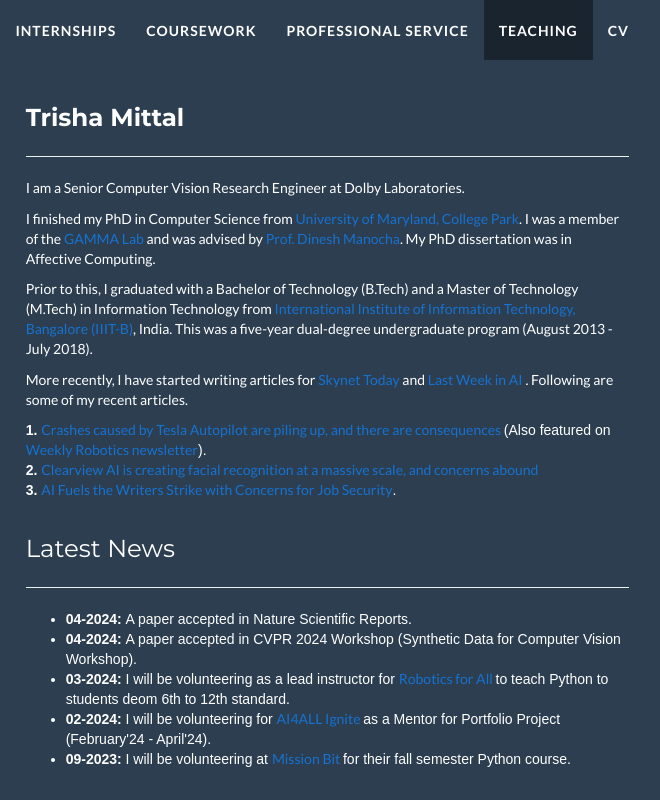
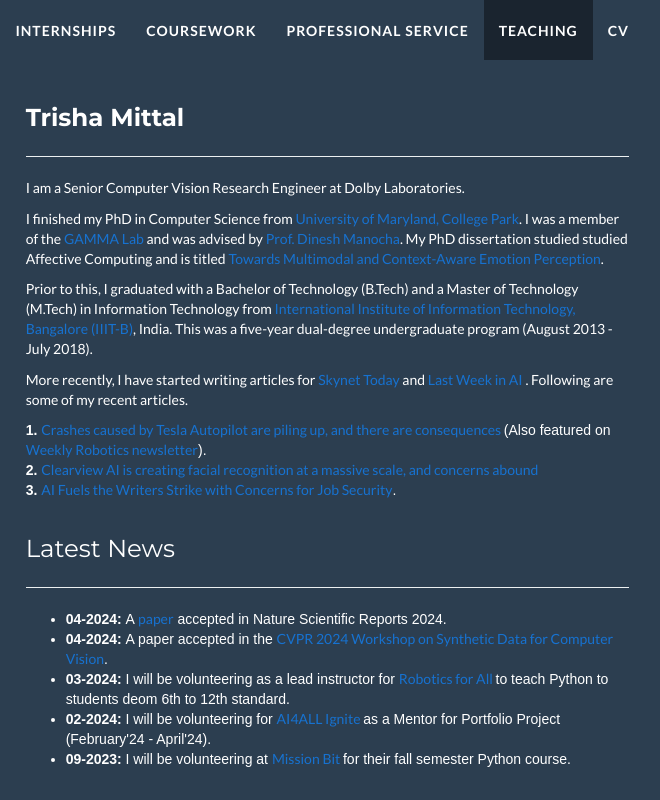
Before and after one commit to TrishaMittal/trishamittal.github.io, a plain HTML site: page index.html in a window 1280 px wide. Shown: the top 800 px of the page, 471-1131 px from the left. Drawn offline with nearby package versions, Linux system fonts and the light colour scheme; some icons are missing.

Commit message:
edit suggetsions

```diff
--- a/index.html
+++ b/index.html
@@ -73,7 +73,7 @@
 
 			I am a Senior Computer Vision Research Engineer at Dolby Laboratories. <p>
 
-			I finished my PhD in Computer Science from<a href="https://gradschool.umd.edu/"> University of Maryland, College Park</a>. I was a member of the <a href="https://gamma.umd.edu/"> GAMMA Lab</a> and was advised by <a href="https://www.cs.umd.edu/people/dmanocha"> Prof. Dinesh Manocha</a>. My PhD dissertation was in Affective Computing.<p>
+			I finished my PhD in Computer Science from<a href="https://gradschool.umd.edu/"> University of Maryland, College Park</a>. I was a member of the <a href="https://gamma.umd.edu/"> GAMMA Lab</a> and was advised by <a href="https://www.cs.umd.edu/people/dmanocha"> Prof. Dinesh Manocha</a>. My PhD dissertation studied studied Affective Computing and is titled <a href="https://www.proquest.com/openview/dac6a9f927362862826ba5337a7dfdf1/1?pq-origsite=gscholar&cbl=18750&diss=y">Towards Multimodal and Context-Aware Emotion Perception</a>.<p>
                         Prior to this, I graduated with a Bachelor of Technology (B.Tech) and a Master of Technology (M.Tech) in Information Technology from <a href="https://www.iiitb.ac.in/"> International Institute of Information Technology, Bangalore (IIIT-B)</a>, India. This was a five-year dual-degree undergraduate program (August 2013 - July 2018).<p>
 
 			More recently, I have started writing articles for <a href="https://www.skynettoday.com">Skynet Today</a> and <a href="https://lastweekin.ai"> Last Week in AI </a>. Following are some of my recent articles.
@@ -90,8 +90,8 @@
                         <hr>
                         <span class="about_me">
             <ul>
-                <li><b> 04-2024: </b> A paper accepted in Nature Scientific Reports. </li>
-                <li><b> 04-2024: </b> A paper accepted in CVPR 2024 Workshop (Synthetic Data for Computer Vision Workshop). </li>
+                <li><b> 04-2024: </b> A <a href="https://gamma.umd.edu/researchdirections/affectivecomputing/emotionrecognition/intent_o_meter">paper</a> accepted in Nature Scientific Reports 2024. </li>
+                <li><b> 04-2024: </b> A paper accepted in the <a href="https://syndata4cv.github.io/">CVPR 2024 Workshop on Synthetic Data for Computer Vision</a>. </li>
                 <li><b> 03-2024: </b> I will be volunteering as a lead instructor for <a href="https://roboticsforall.net">Robotics for All </a>to teach Python to students deom 6th to 12th standard. </li>
 			    <li><b> 02-2024: </b> I will be volunteering for <a href="https://ai-4-all.org/ai4all-ignite/">AI4ALL Ignite </a> as a Mentor for Portfolio Project (February'24 - April'24). </li>
 			    <li><b> 09-2023: </b> I will be volunteering at <a href="https://missionbit.org/programs/classes/intro-to-python/">Mission Bit </a> for their fall semester Python course. </li>
@@ -220,7 +220,7 @@
                     <h4 class="pubt">Towards Determining Perceived Human Intent for Multimodal Social Media Posts using The Theory of Reasoned Action</h4>
                     <span> <font color="blue"> University of Maryland, College Park, USA</font></span>
                     <h4 class="puba"><b>Trisha Mittal</b>, Sanjoy Chowdhury, Pooja Guhan, Snikhita Chelluri, Dinesh Manocha</h4>
-                    <div class="pubv">Scientific Reports 2024.</div>
+                    <div class="pubv">Nature Scientific Reports 2024.</div>
                     <div class="publ">
                            <ul>
                                 <li><a href="https://gamma.umd.edu/researchdirections/affectivecomputing/emotionrecognition/intent_o_meter">Paper</a></li>
```
